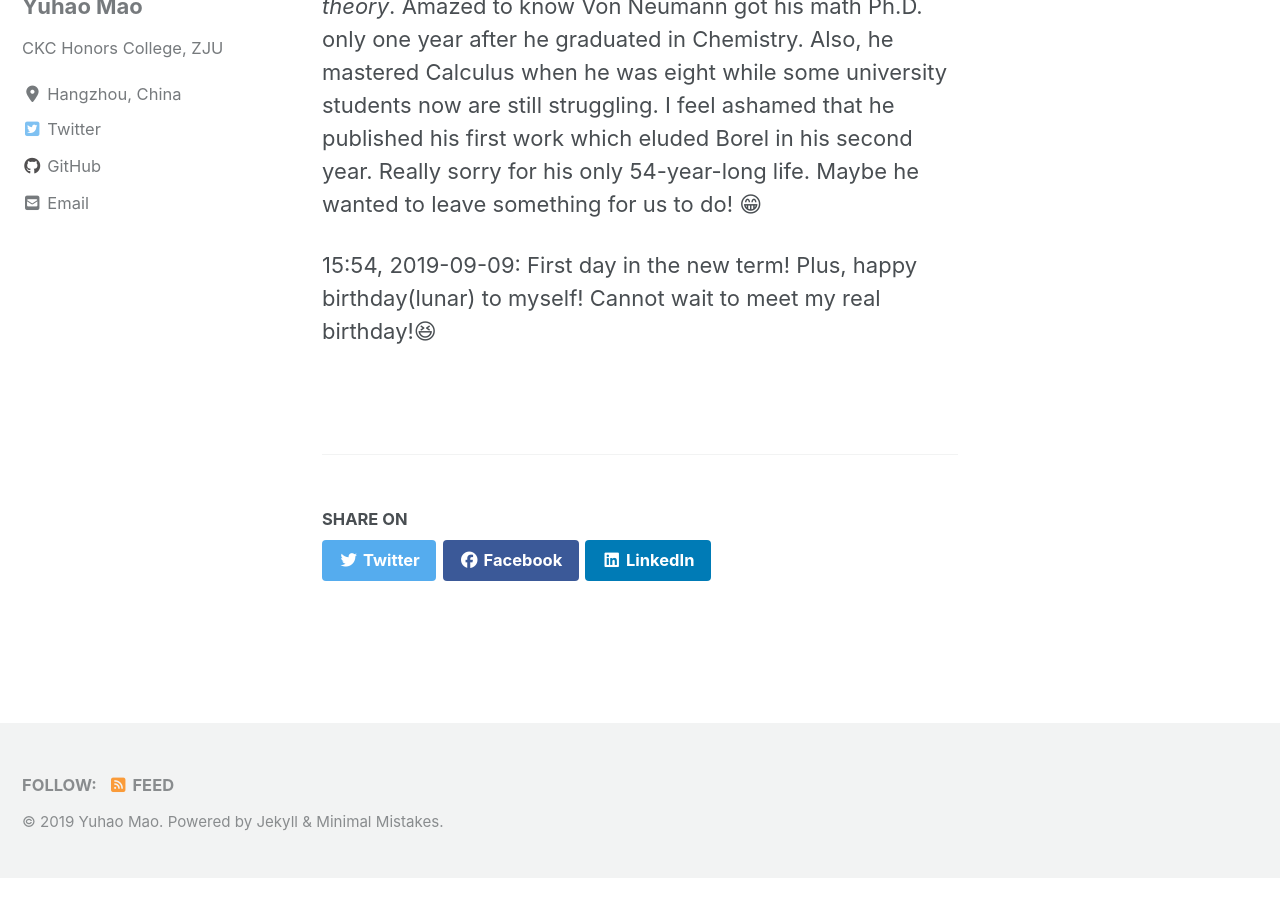
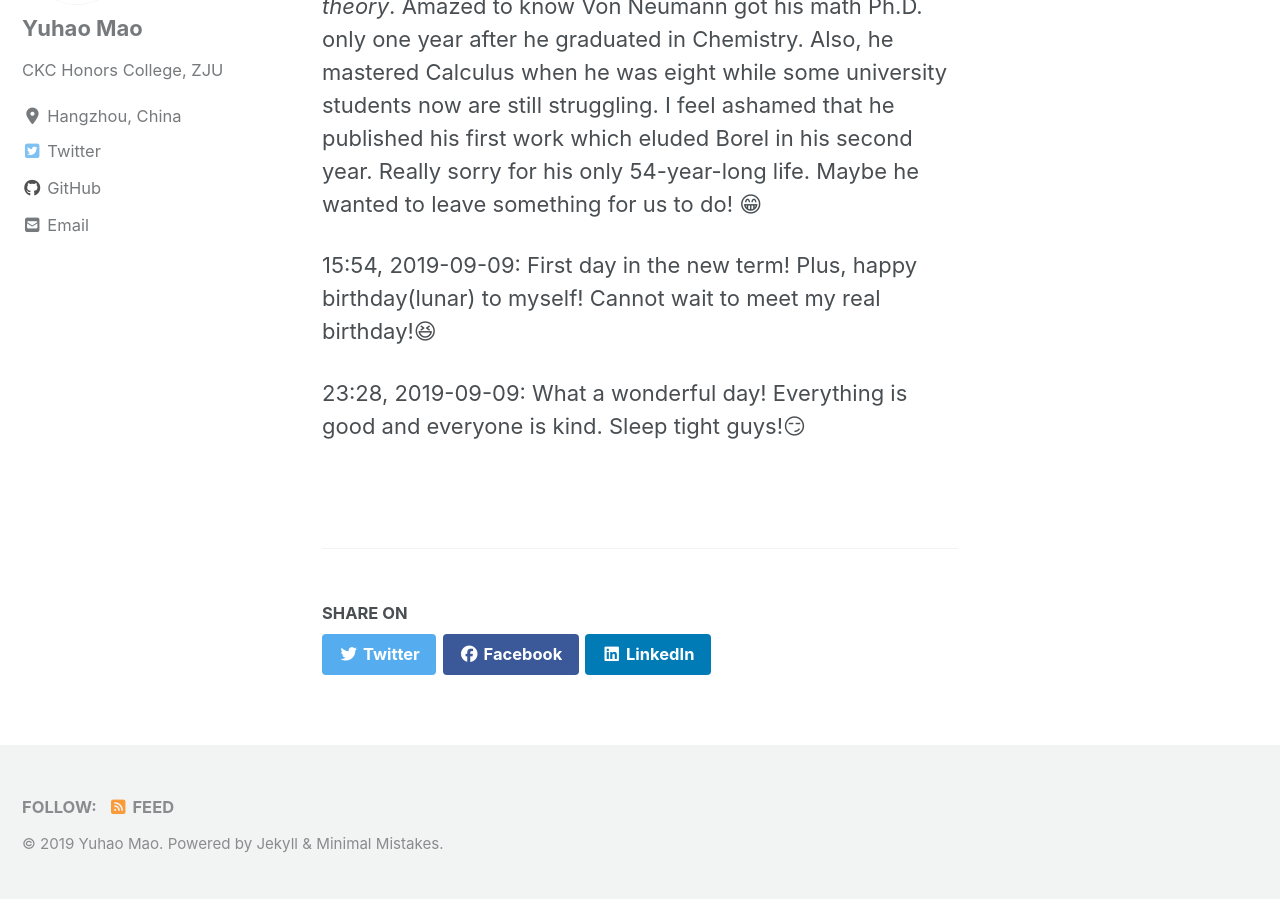
Before and after one commit to AlgebraLoveme/AlgebraLoveme.github.io, a Jekyll site: the page built from _pages/Entertainment.md, in a window 1280 px wide and 900 px high, scrolled down 1248 px. Built offline with Jekyll 4.4.1, drawn with Linux system fonts in a browser that asks for light colours; cached includes are drawn as plain includes; nearby versions of some CDN libraries; emoji names are drawn with the system emoji font; before the commit the page ends 2126 px from its top, so only the background shows below that.

Commit message:
Update Entertainment.md

```diff
--- a/_pages/Entertainment.md
+++ b/_pages/Entertainment.md
@@ -9,3 +9,5 @@ header:
 13:22, 2019-09-08: Read the book *an itroduction to game theory*. Amazed to know Von Neumann got his math Ph.D. only one year after he graduated in Chemistry. Also, he mastered Calculus when he was eight while some university students now are still struggling. I feel ashamed that he published his first work which eluded Borel in his second year. Really sorry for his only 54-year-long life. Maybe he wanted to leave something for us to do! :grin:
 
 15:54, 2019-09-09: First day in the new term! Plus, happy birthday(lunar) to myself! Cannot wait to meet my real birthday!:laughing:
+
+23:28, 2019-09-09: What a wonderful day! Everything is good and everyone is kind. Sleep tight guys!:smirk:
```
